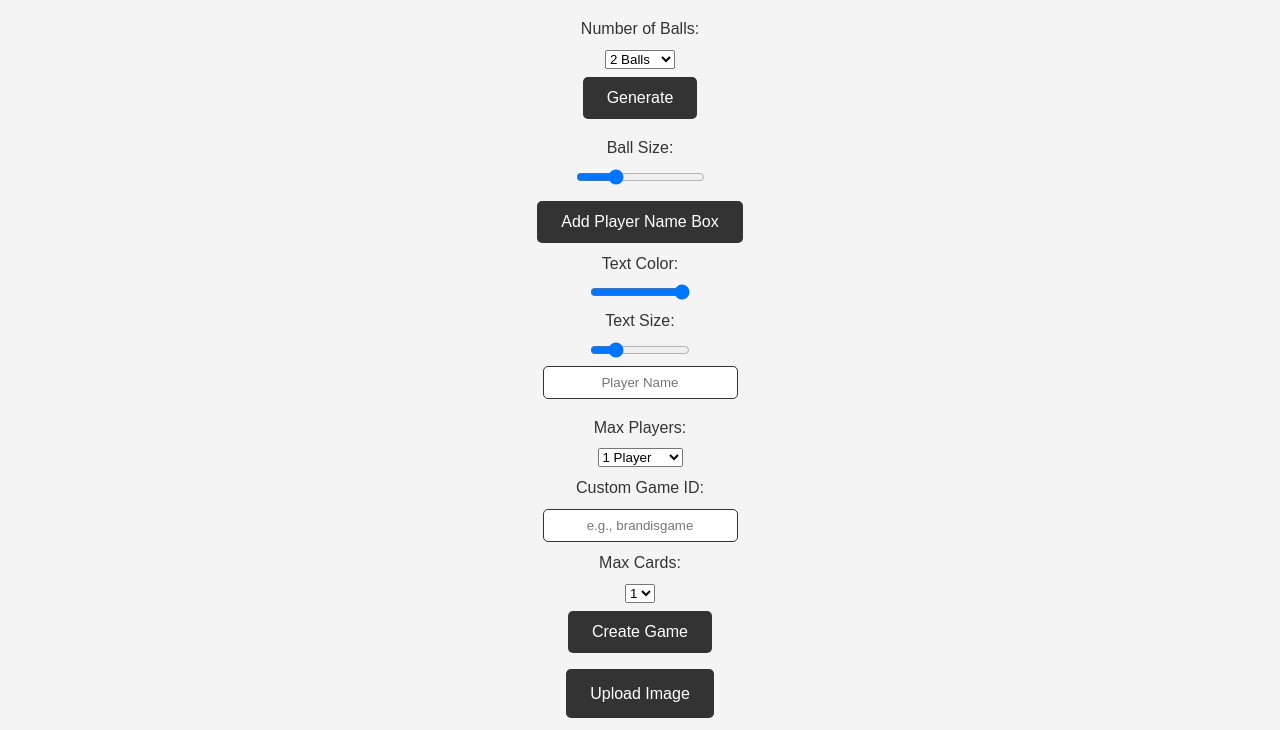
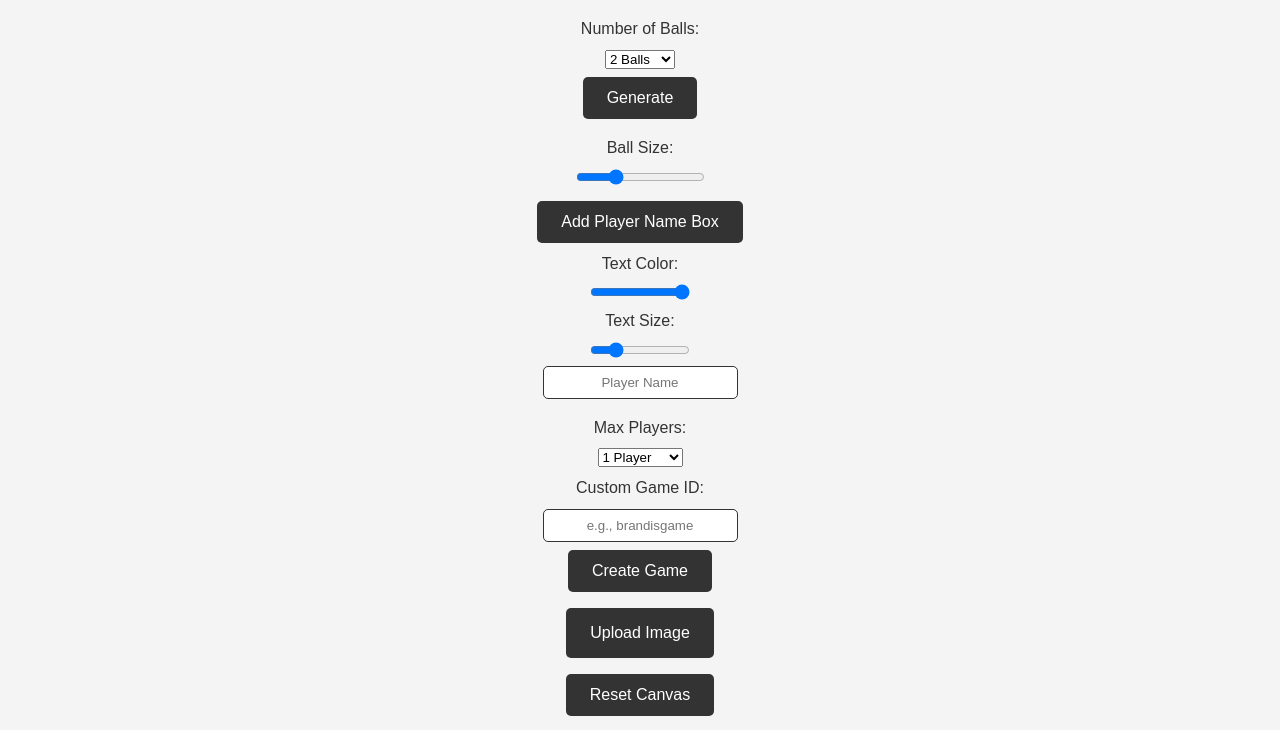
Before and after one commit to fknsavage/holdzdashboard, a plain HTML site: page index.html in a window 1280 px wide. Shown: the part 70-800 px from the top of the page. Drawn offline with Linux system fonts and the light colour scheme.

Commit message:
Update index.html

```diff
--- a/index.html
+++ b/index.html
@@ -59,13 +59,6 @@
                 </select>
                 <label for="custom-game-id">Custom Game ID:</label>
                 <input type="text" id="custom-game-id" placeholder="e.g., brandisgame">
-                <label for="max-cards-per-player">Max Cards:</label>
-                <select id="max-cards-per-player">
-                    <option value="1">1</option>
-                    <option value="2">2</option>
-                    <option value="3">3</option>
-                    <option value="4">4</option>
-                </select>
                 <button id="create-game-btn">Create Game</button>
             </div>
             <div class="upload-controls">
```
